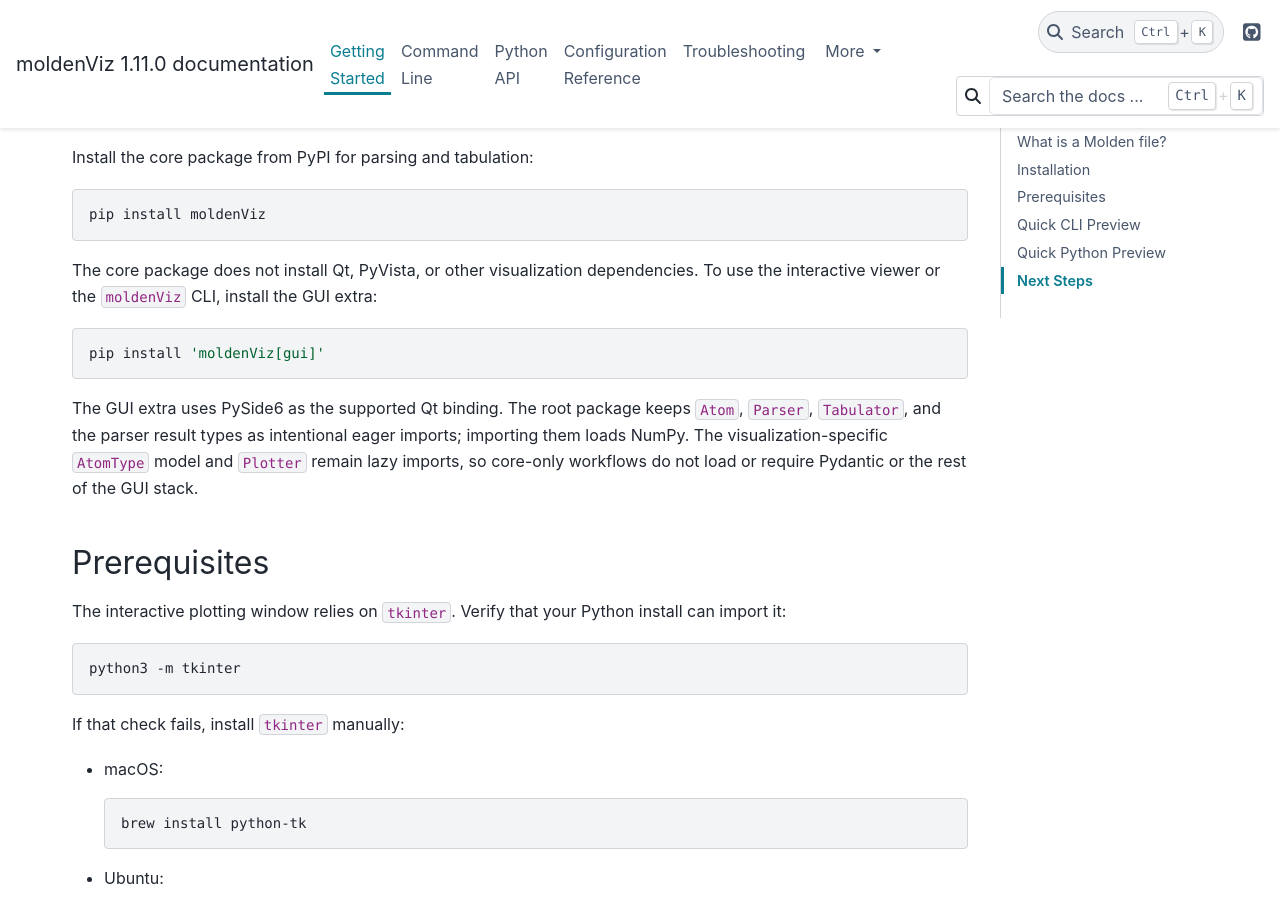
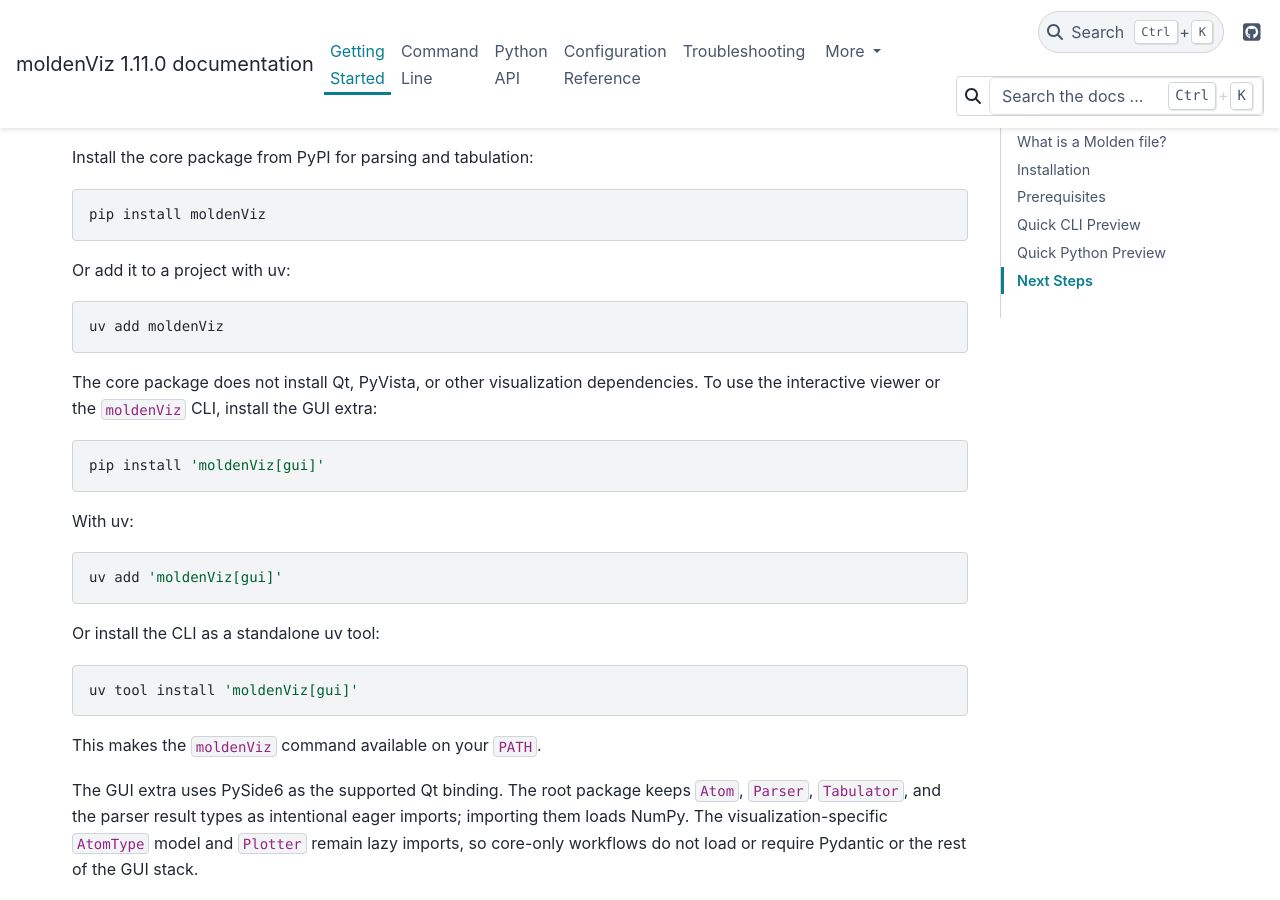
Before and after one commit to Faria22/moldenViz, a Sphinx documentation site: the page built from docs/source/getting-started.rst, in a window 1280 px wide and 900 px high, scrolled down 509 px. Built offline with Sphinx 7.4.7 and the PyData theme 0.15.4, drawn with Linux system fonts in a browser that asks for light colours.

Commit message:
Document installation with uv

```diff
--- a/docs/source/getting-started.rst
+++ b/docs/source/getting-started.rst
@@ -17,6 +17,12 @@
 
    pip install moldenViz
 
+Or add it to a project with uv:
+
+.. code-block:: bash
+
+   uv add moldenViz
+
 The core package does not install Qt, PyVista, or other visualization
 dependencies. To use the interactive viewer or the ``moldenViz`` CLI, install
 the GUI extra:
@@ -24,6 +30,20 @@
 .. code-block:: bash
 
    pip install 'moldenViz[gui]'
+
+With uv:
+
+.. code-block:: bash
+
+   uv add 'moldenViz[gui]'
+
+Or install the CLI as a standalone uv tool:
+
+.. code-block:: bash
+
+   uv tool install 'moldenViz[gui]'
+
+This makes the ``moldenViz`` command available on your ``PATH``.
 
 The GUI extra uses PySide6 as the supported Qt binding. The root package keeps
 ``Atom``, ``Parser``, ``Tabulator``, and the parser result types as intentional
```
Also changed, not shown: README.md (+20 -0 lines).
